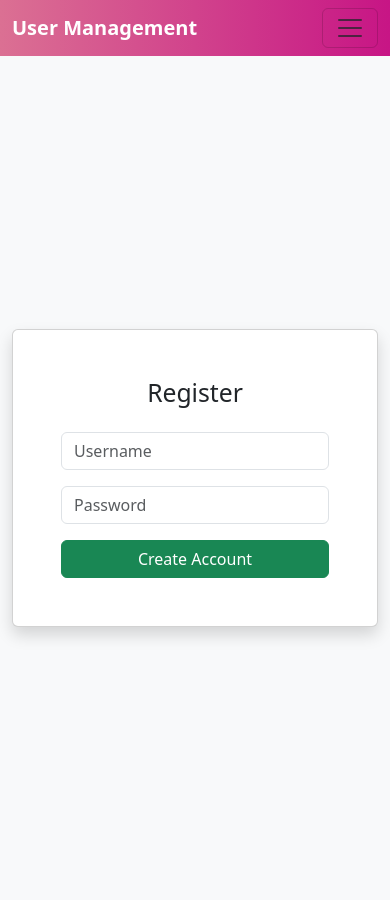
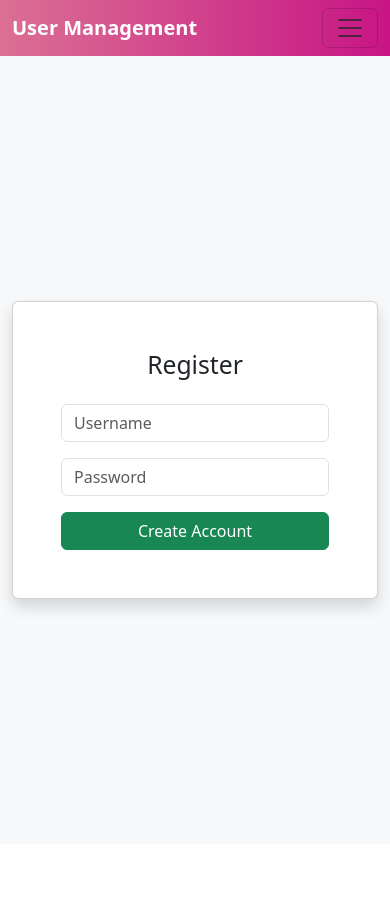
Before and after one commit to Rohitisavailable/User-Management-Web-App, a Flask app: page /register in a window 390 px wide. After the commit the page ends 615 px from the top, so only its background shows below. Run offline with Flask 3, Linux system fonts and the light colour scheme.

Commit message:
Enhance layout consistency across templates: update home, login, and register pages to use flexbox for improved responsiveness

```diff
--- a/templates/home.html
+++ b/templates/home.html
@@ -7,7 +7,7 @@
     <!-- Bootstrap 5 CDN -->
     <link href="https://cdn.jsdelivr.net/npm/bootstrap@5.3.2/dist/css/bootstrap.min.css" rel="stylesheet">
 </head>
-<body class="bg-light">
+<body class="bg-light d-flex flex-column min-vh-100">
 
     <nav class="navbar navbar-expand-lg bg-gradient" style="background: linear-gradient(90deg, #db7093, #c71585) !important;">
         <div class="container-fluid">
@@ -25,7 +25,7 @@
         </div>
     </nav>
 
-    <div class="container d-flex justify-content-center align-items-center vh-100">
+    <div class="container d-flex justify-content-center align-items-center flex-grow-1">
         <div class="card shadow p-5 text-center" style="width: 400px;">
             <h2 class="mb-4">Welcome</h2>
             <a href="{{url_for('login')}}" class="btn btn-primary mb-3 w-100">Login</a>
--- a/templates/login.html
+++ b/templates/login.html
@@ -7,7 +7,7 @@
     <!-- Bootstrap 5 CDN -->
     <link href="https://cdn.jsdelivr.net/npm/bootstrap@5.3.2/dist/css/bootstrap.min.css" rel="stylesheet">
 </head>
-<body class="bg-light">
+<body class="bg-light d-flex flex-column min-vh-100">
 
     <nav class="navbar navbar-expand-lg bg-gradient" style="background: linear-gradient(90deg, #db7093, #c71585) !important;">
         <div class="container-fluid">
@@ -25,8 +25,8 @@
         </div>
     </nav>
 
-    <form method="post">
-        <div class="container d-flex justify-content-center align-items-center vh-100">
+    <form method="post" class="d-flex flex-grow-1">
+        <div class="container d-flex justify-content-center align-items-center flex-grow-1">
             <div class="card shadow p-5 text-center" style="width: 400px;">
                 <h2 class="mb-4">Login</h2>
                 <input class="form-control mb-3" name="username" placeholder="Username" required>
--- a/templates/register.html
+++ b/templates/register.html
@@ -7,7 +7,7 @@
     <!-- Bootstrap 5 CDN -->
     <link href="https://cdn.jsdelivr.net/npm/bootstrap@5.3.2/dist/css/bootstrap.min.css" rel="stylesheet">
 </head>
-<body class="bg-light">
+<body class="bg-light d-flex flex-column min-vh-100">
 
     <nav class="navbar navbar-expand-lg bg-gradient" style="background: linear-gradient(90deg, #db7093, #c71585) !important;">
         <div class="container-fluid">
@@ -25,8 +25,8 @@
         </div>
     </nav>
 
-    <form method="post">
-        <div class="container d-flex justify-content-center align-items-center vh-100">
+    <form method="post" class="d-flex flex-grow-1">
+        <div class="container d-flex justify-content-center align-items-center flex-grow-1">
             <div class="card shadow p-5 text-center" style="width: 400px;">
                 <h2 class="mb-4">Register</h2>
                 <input type="text" name="username" placeholder="Username" class="form-control mb-3" required>
```
Also changed, not shown: database.db.
